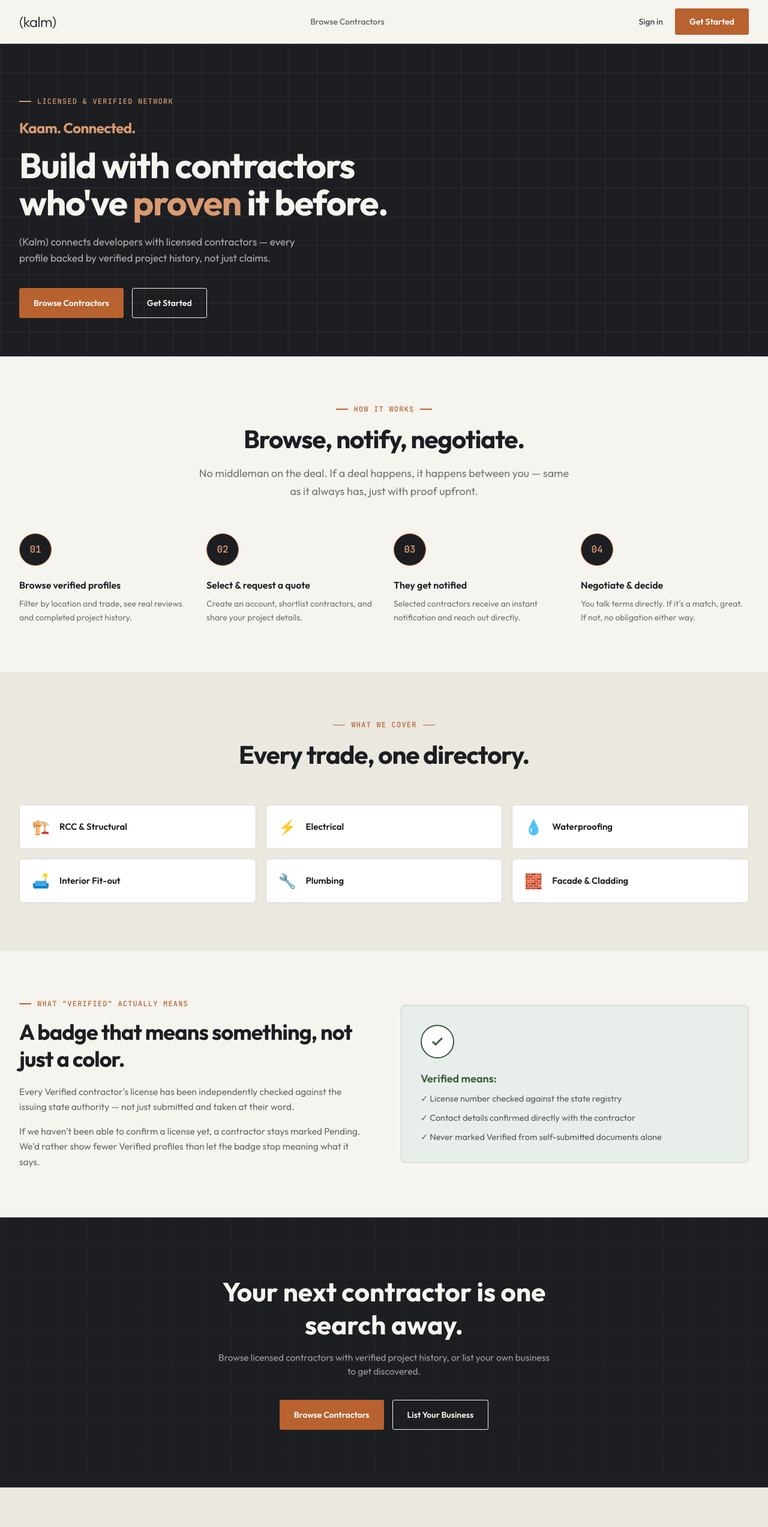
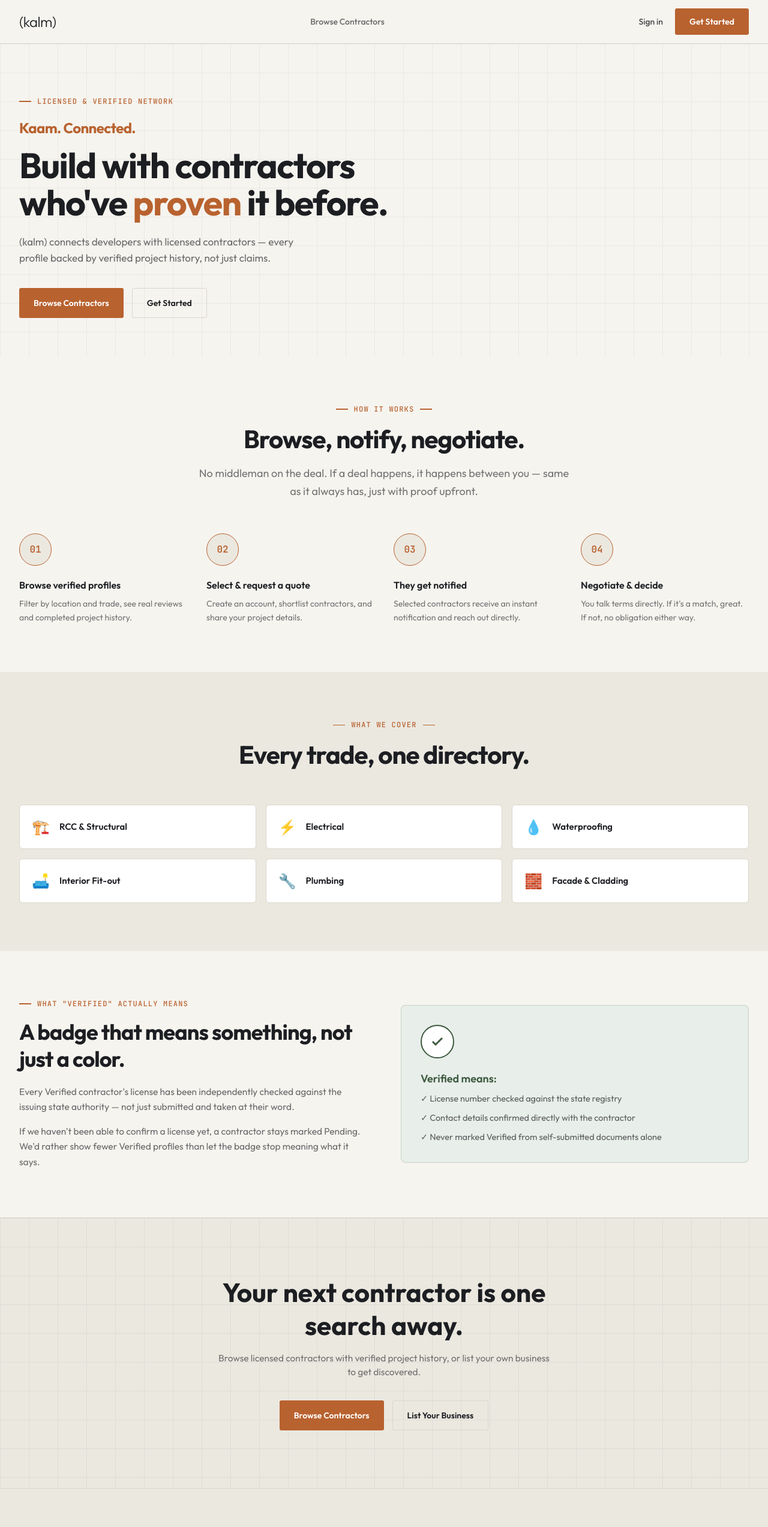
Before and after one commit to moizpatrawala1-pixel/buildbridgeapp, a Next.js app: page / in a window 1280 px wide. Shown: the top 2545 px of the page at 60% size. Built offline with nearby package versions, Linux system fonts and the light colour scheme; no server answers.

Commit message:
convert homepage to light theme

```diff
--- a/src/app/page.tsx
+++ b/src/app/page.tsx
@@ -29,38 +29,38 @@ export default function Home() {
     <>
       <Nav />
 
-      <header className="bg-charcoal text-paper pt-22 pb-16 relative overflow-hidden">
+      <header className="bg-paper text-charcoal pt-22 pb-16 relative overflow-hidden">
         <div
-          className="absolute inset-0 opacity-[0.06] pointer-events-none"
+          className="absolute inset-0 opacity-[0.05] pointer-events-none"
           style={{
             backgroundImage:
-              'linear-gradient(#fff 1px, transparent 1px), linear-gradient(90deg, #fff 1px, transparent 1px)',
+              'linear-gradient(#1c1e22 1px, transparent 1px), linear-gradient(90deg, #1c1e22 1px, transparent 1px)',
             backgroundSize: '48px 48px',
           }}
         />
         <div className="max-w-[1440px] mx-auto px-8 relative z-10">
-          <div className="font-mono text-xs font-medium tracking-widest uppercase text-amber-soft flex items-center gap-2.5 mb-5">
-            <span className="w-5 h-[1.5px] bg-amber-soft" />
+          <div className="font-mono text-xs font-medium tracking-widest uppercase text-amber flex items-center gap-2.5 mb-5">
+            <span className="w-5 h-[1.5px] bg-amber" />
             Licensed &amp; Verified Network
           </div>
-          <p className="font-display text-xl md:text-2xl font-bold text-amber-soft tracking-tight mb-4">Kaam. Connected.</p>
+          <p className="font-display text-xl md:text-2xl font-bold text-amber tracking-tight mb-4">Kaam. Connected.</p>
           <h1 className="font-display font-bold text-[clamp(38px,4.6vw,60px)] leading-[1.05] tracking-tight mb-5 max-w-2xl">
-            Build with contractors who&apos;ve <span className="text-amber-soft">proven</span> it before.
+            Build with contractors who&apos;ve <span className="text-amber">proven</span> it before.
           </h1>
-          <p className="text-[17px] leading-relaxed text-paper/68 max-w-[480px] mb-9">
-            (Kalm) connects developers with licensed contractors — every profile backed by
+          <p className="text-[17px] leading-relaxed text-charcoal/65 max-w-[480px] mb-9">
+            (kalm) connects developers with licensed contractors — every profile backed by
             verified project history, not just claims.
           </p>
           <div className="flex gap-3.5 flex-wrap">
             <Link
               href="/browse"
-              className="inline-flex items-center justify-center font-semibold text-sm px-6 py-3.5 rounded-[3px] bg-amber text-white hover:bg-[#be6520] transition-colors"
+              className="inline-flex items-center justify-center font-semibold text-sm px-6 py-3.5 rounded-[3px] bg-amber text-white hover:bg-amber-dark transition-colors"
             >
               Browse Contractors
             </Link>
             <Link
               href="/signup"
-              className="inline-flex items-center justify-center font-semibold text-sm px-6 py-3.5 rounded-[3px] border-[1.5px] border-line-dark text-paper hover:border-amber hover:text-amber transition-colors"
+              className="inline-flex items-center justify-center font-semibold text-sm px-6 py-3.5 rounded-[3px] border-[1.5px] border-line text-charcoal hover:border-amber hover:text-amber transition-colors"
             >
               Get Started
             </Link>
@@ -94,7 +94,7 @@ export default function Home() {
               { n: '04', title: 'Negotiate & decide', body: 'You talk terms directly. If it\'s a match, great. If not, no obligation either way.' },
             ].map((step) => (
               <div key={step.n}>
-                <div className="w-[54px] h-[54px] rounded-full bg-charcoal border-[1.5px] border-amber flex items-center justify-center font-mono font-semibold text-amber-soft mb-5">
+                <div className="w-[54px] h-[54px] rounded-full bg-paper-dim border-[1.5px] border-amber flex items-center justify-center font-mono font-semibold text-amber mb-5">
                   {step.n}
                 </div>
                 <h4 className="font-display font-semibold text-base mb-2">{step.title}</h4>
@@ -172,12 +172,12 @@ export default function Home() {
       </section>
 
       {/* CLOSING CTA */}
-      <section className="py-24 bg-charcoal text-paper text-center relative overflow-hidden">
+      <section className="py-24 bg-paper-dim text-charcoal text-center relative overflow-hidden border-t border-line">
         <div
-          className="absolute inset-0 opacity-[0.04] pointer-events-none"
+          className="absolute inset-0 opacity-[0.05] pointer-events-none"
           style={{
             backgroundImage:
-              'linear-gradient(#fff 1px, transparent 1px), linear-gradient(90deg, #fff 1px, transparent 1px)',
+              'linear-gradient(#1c1e22 1px, transparent 1px), linear-gradient(90deg, #1c1e22 1px, transparent 1px)',
             backgroundSize: '48px 48px',
           }}
         />
@@ -185,20 +185,20 @@ export default function Home() {
           <h2 className="font-display font-bold text-[clamp(32px,3.8vw,44px)] mb-4 leading-tight">
             Your next contractor is one search away.
           </h2>
-          <p className="text-paper/60 text-[15.5px] mb-9">
+          <p className="text-charcoal/60 text-[15.5px] mb-9">
             Browse licensed contractors with verified project history, or list your own business
             to get discovered.
           </p>
           <div className="flex gap-3.5 flex-wrap justify-center">
             <Link
               href="/browse"
-              className="inline-flex items-center justify-center font-semibold text-sm px-6 py-3.5 rounded-[3px] bg-amber text-white hover:bg-[#be6520] transition-colors"
+              className="inline-flex items-center justify-center font-semibold text-sm px-6 py-3.5 rounded-[3px] bg-amber text-white hover:bg-amber-dark transition-colors"
             >
               Browse Contractors
             </Link>
             <Link
               href="/admin"
-              className="inline-flex items-center justify-center font-semibold text-sm px-6 py-3.5 rounded-[3px] border-[1.5px] border-line-dark text-paper hover:border-amber hover:text-amber transition-colors"
+              className="inline-flex items-center justify-center font-semibold text-sm px-6 py-3.5 rounded-[3px] border-[1.5px] border-line text-charcoal hover:border-amber hover:text-amber transition-colors"
             >
               List Your Business
             </Link>
```
